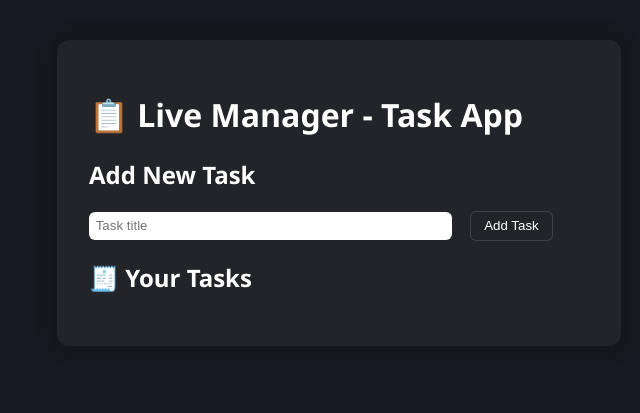
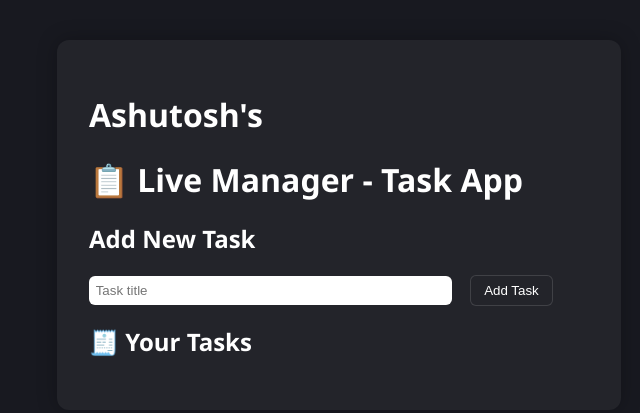
Before and after one commit to ashutosh-bhagat/To-Do_With_Python, a plain HTML site: page frontend/index.html in a window 1280 px wide. Shown: the whole page, without its empty margins (301-941 px from the left). Drawn offline with Linux system fonts and the light colour scheme; no server answers.

Commit message:
Minor update

```diff
--- a/frontend/index.html
+++ b/frontend/index.html
@@ -7,6 +7,7 @@
 </head>
 <body>
     <div class="container">
+        <h1>Ashutosh's</h1>
         <h1>📋 Live Manager - Task App</h1>
         <section>
             <h2>Add New Task</h2>
```
